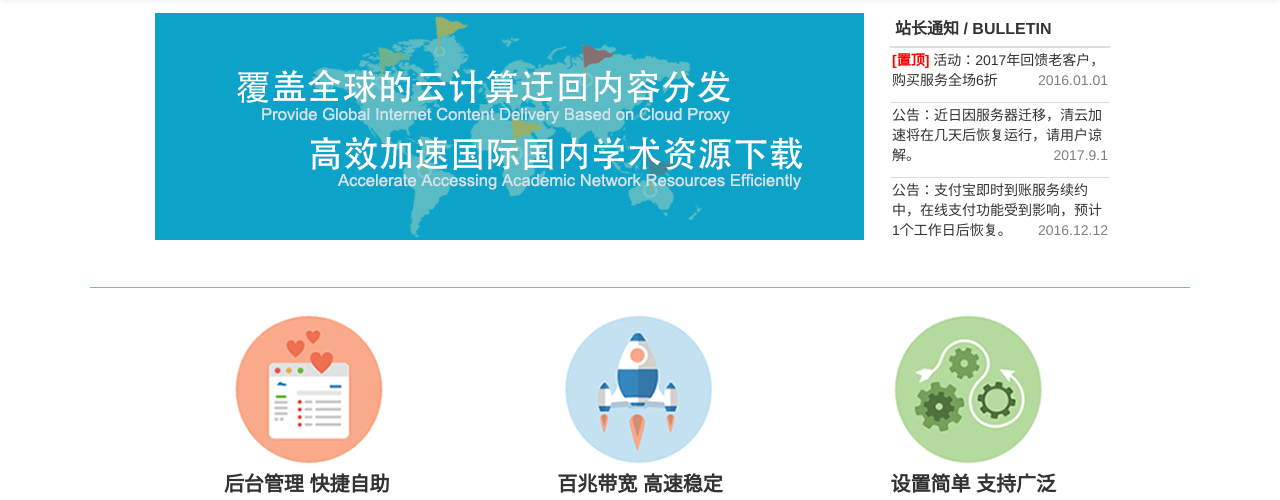
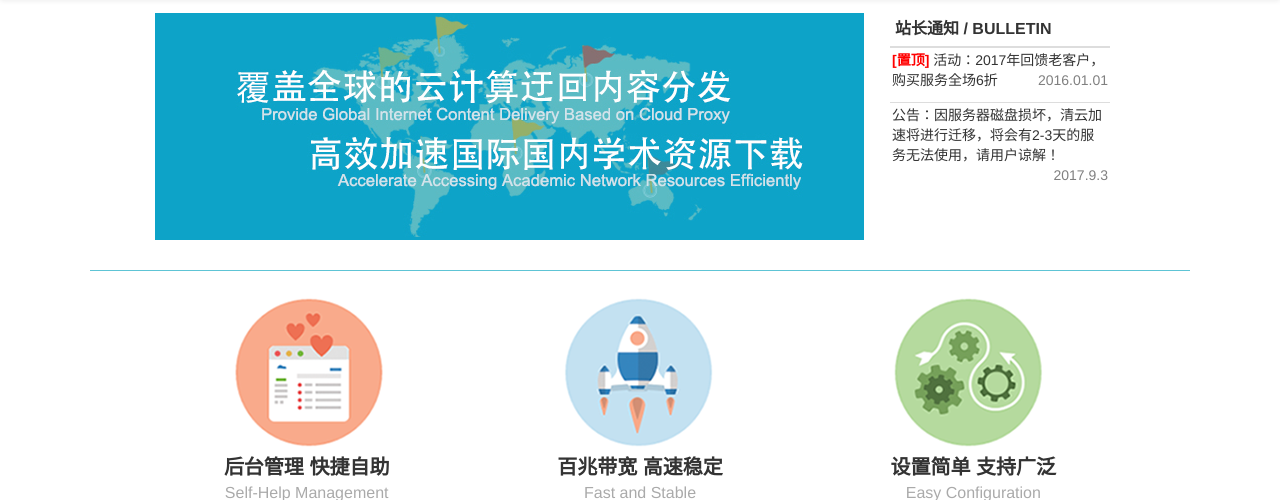
Before and after one commit to flyz1360/scholarcloud, a Django app: template templates/index.html in a window 1280 px wide. Shown: the part 77-577 px from the top of the page. Run offline with Django 3.2, Linux system fonts and the light colour scheme; the template is opened without the code that fills it, so the values that code supplies are empty; parts of the project's set-up code (start-up, migrations or seed data) failed here and were passed over; some libraries are stand-ins or nearby versions.

Commit message:
modify bulletin

```diff
--- a/templates/index.html
+++ b/templates/index.html
@@ -48,8 +48,8 @@
                     </thead>
                     <tbody >
                         <tr><td style="padding: 2px"><strong>[置顶]</strong> 活动：2017年回馈老客户，购买服务全场6折<p>2016.01.01</p></td></tr>
-						<tr><td style="padding: 2px">公告：近日因服务器迁移，清云加速将在几天后恢复运行，请用户谅解。<p>2017.9.1</p></td></tr>
-						<tr><td style="padding: 2px">公告：支付宝即时到账服务续约中，在线支付功能受到影响，预计1个工作日后恢复。<p>2016.12.12</p></td></tr>
+						<tr><td style="padding: 2px">公告：因服务器磁盘损坏，清云加速将进行迁移，将会有2-3天的服务无法使用，请用户谅解！<p>2017.9.3</p></td></tr>
+						<!-- <tr><td style="padding: 2px">公告：支付宝即时到账服务续约中，在线支付功能受到影响，预计1个工作日后恢复。<p>2016.12.12</p></td></tr> -->
                         <!--<tr><td style="padding: 2px">公告：11月28日服务器机房DNS解析故障 影响服务使用及支付功能 现已维修完成。<p>2016.11.28</p></td></tr>-->
 
                     </tbody>
```
